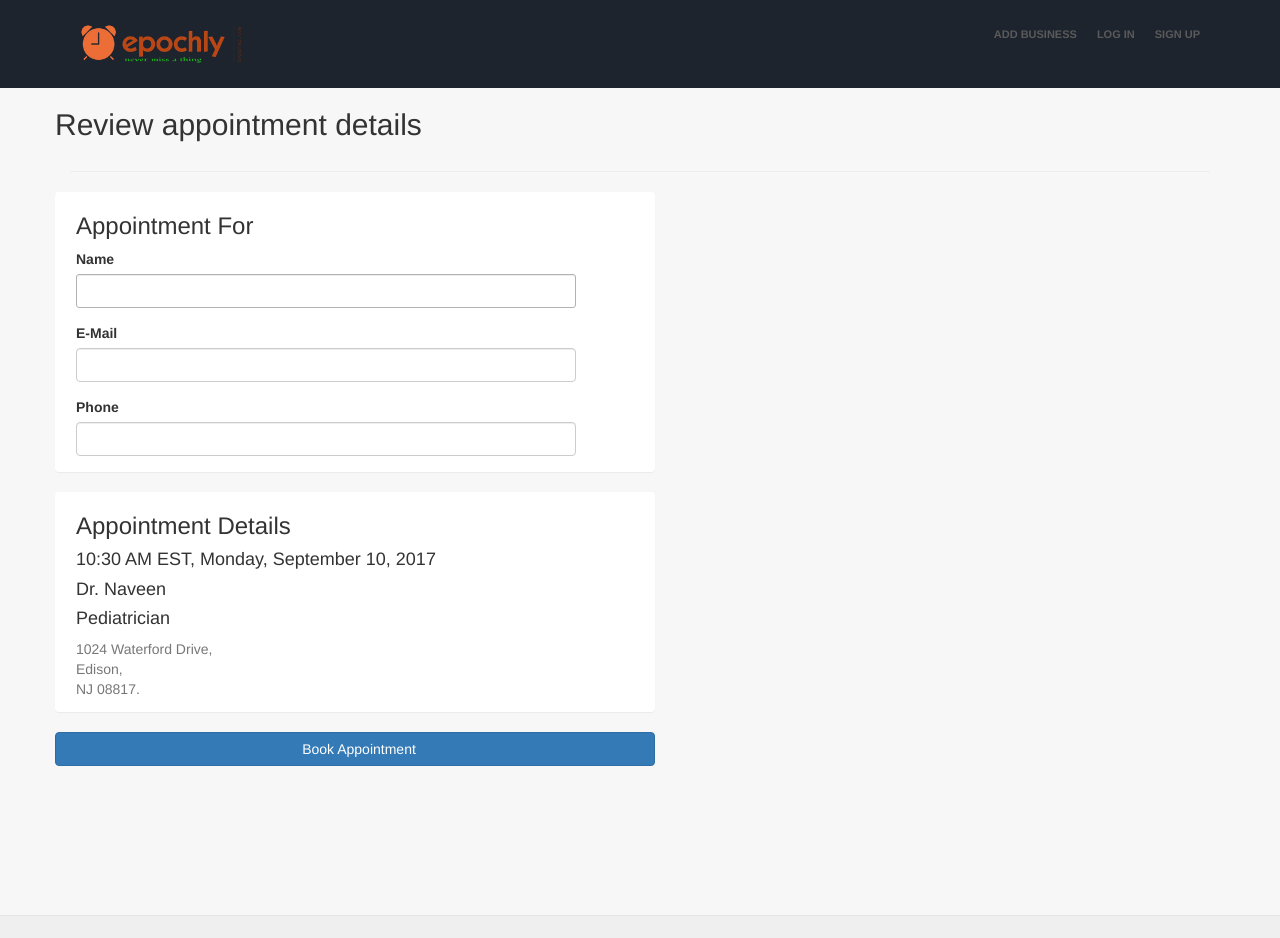
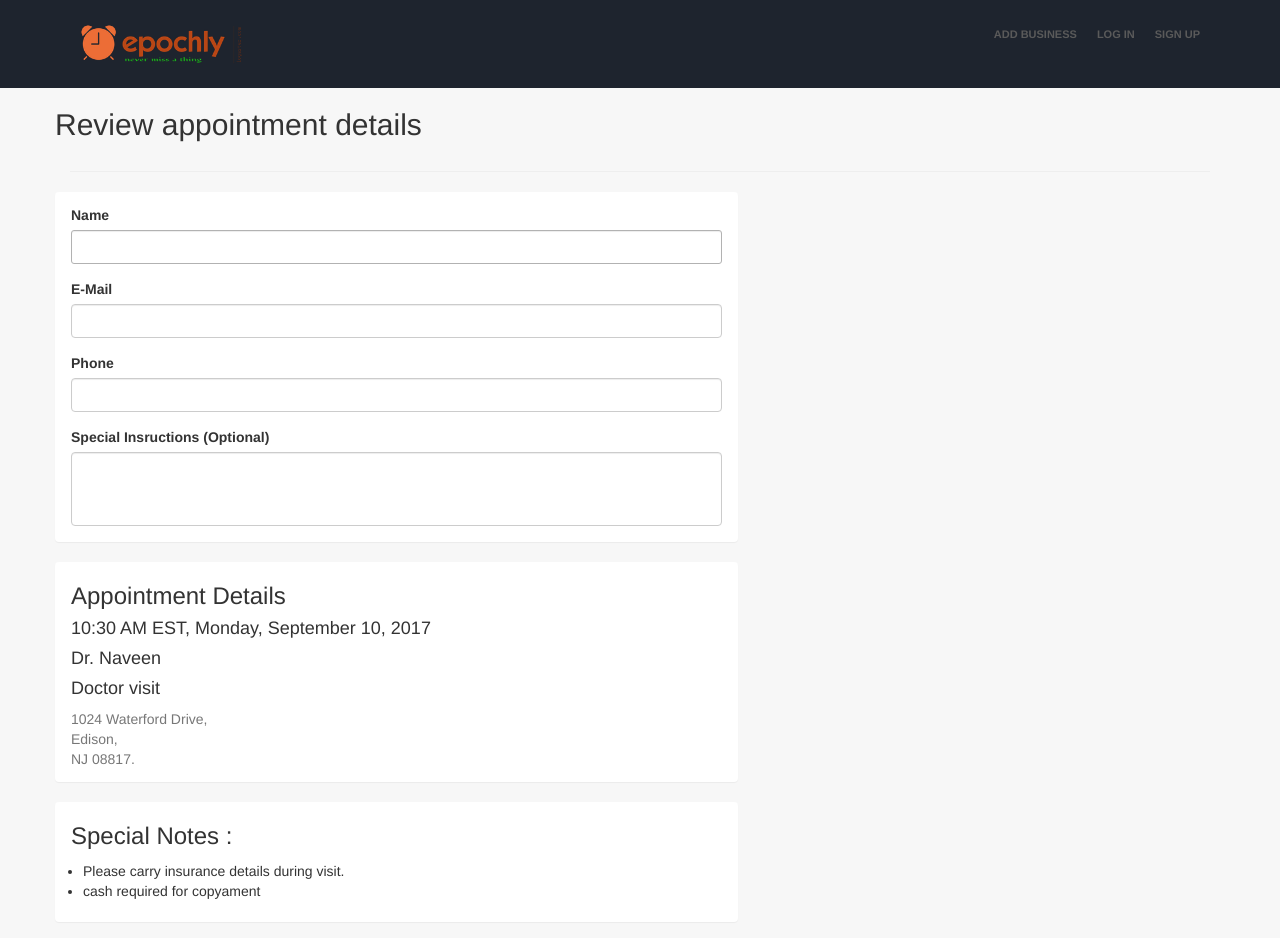
Before and after one commit to srinek/lorvids, an Angular app in the folder angular-ui/: page /reviewbooking/1 in a window 1280 px wide. Shown: the top 938 px of the page. Built offline with nearby package versions, Linux system fonts and the light colour scheme.

Commit message:
booking page changes

```diff
--- a/angular-ui/src/app/book-appointment/book-appointment.component.css
+++ b/angular-ui/src/app/book-appointment/book-appointment.component.css
@@ -3,6 +3,6 @@
     padding-left: 20px;
 }
 
-.col-10{
-    width: 500px;
+.booking-btn{
+    width: 100%;
 }
--- a/angular-ui/src/app/book-appointment/book-appointment.component.html
+++ b/angular-ui/src/app/book-appointment/book-appointment.component.html
@@ -11,9 +11,8 @@
         </div>
     </div>
     <div class="row">
-        <div class="panel booking-container">
-            <div class="panel-header"> <h3> Appointment For </h3></div>
-            <div class="panel-content">
+        <div class="panel col-sm-7">
+            <div class="panel-content m-top-2">
                 <form>
                     <div class="form-group">
                         <label for="id-name" class="col-2 col-form-label"> Name </label>
@@ -28,17 +27,23 @@
                         </div>
                     </div>
                     <div class="form-group">
-                            <label for="id-phone" class="col-2 col-form-label">Phone</label>
-                            <div class="col-10">
-                                <input name="u-phone" id="id-phone" class="form-control">
-                            </div>
+                        <label for="id-phone" class="col-2 col-form-label">Phone</label>
+                        <div class="col-10">
+                            <input name="u-phone" id="id-phone" class="form-control">
                         </div>
+                    </div>
+                    <div class="form-group">
+                        <label for="id-spl-instr" class="col-2 col-form-label">Special Insructions (Optional)</label>
+                        <div class="col-10">
+                            <textarea name="u-phone" name="spl-instr" id="id-spl-instr" class="form-control" rows="3"></textarea>
+                        </div>
+                    </div>
                 </form>
             </div>
         </div>
     </div>
     <div class="row">
-        <div class="panel booking-container">
+        <div class="panel col-sm-7">
             <div class="panel-header">
                  <h3>Appointment Details</h3>
             </div>
@@ -49,7 +54,7 @@
                     <div>
                         <h4 class="m-bot-1"> Dr. Naveen</h4>
                     </div>
-                    <div><h4>Pediatrician</h4></div>
+                    <div><h4>Doctor visit</h4></div>
                     <div id="address" class="m-bot-2 text-muted">
                         1024 Waterford Drive,
                         <br>
@@ -62,6 +67,25 @@
 
     </div>
     <div class="row">
-         <a class="btn btn-md btn-primary booking-container"> Book Appointment</a>
+        <div class="panel col-sm-7">
+            <div class="panel-header">
+                <h3>Special Notes : </h3>
+            </div>
+            <div class="panel-content m-left-2 m-top-2">
+                <ul class="list-group">
+                    <li class="list-item">
+                        Please carry insurance details during visit.
+                    </li>
+                    <li class="list-item">
+                        cash required for copyament
+                    </li>
+                </ul>
+            </div>
+        </div>
+    </div>
+    <div class="row">
+        <div class="col-sm-7">
+           <a class="btn btn-md btn-primary booking-btn"> Book Appointment</a>
+        </div>
     </div>
 </div>
--- a/angular-ui/src/styles.css
+++ b/angular-ui/src/styles.css
@@ -34,6 +34,12 @@ hr {
 }
 .m-right-5{
     margin-right: 30px !important;
+}
+.m-left-1{
+    margin-left: 6px;
+}
+.m-left-2{
+    margin-left: 12px;
 }
 .div-inline{
     float:left;
```
